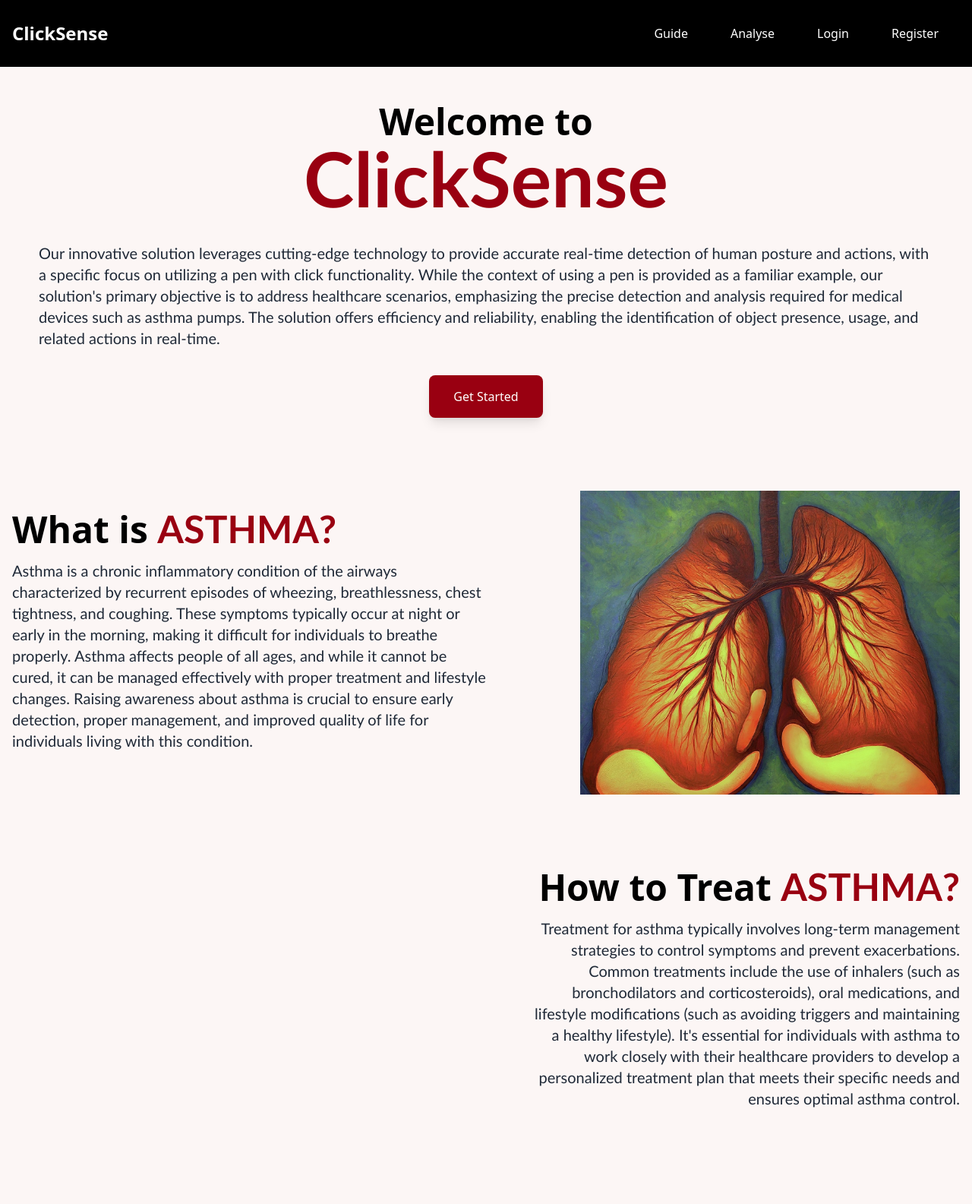
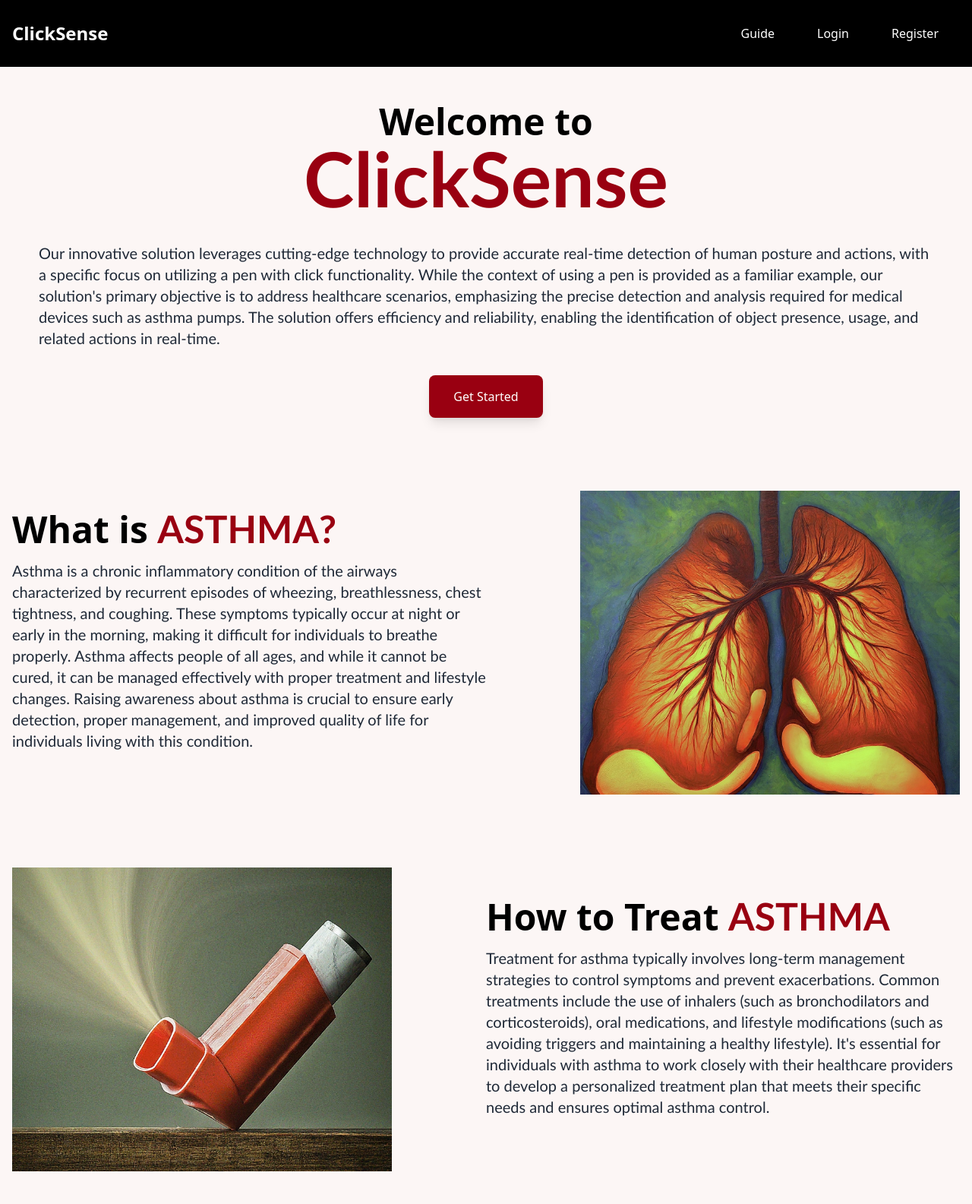
Before and after one commit to kanikachitnis1018/Codeshashtra_ChennaiExpress, a Flask app: page / in a window 1280 px wide. Shown: the top 1585 px of the page at 76% size. Run offline with Flask 3, Linux system fonts and the light colour scheme; some libraries are stand-ins or nearby versions.

Commit message:
Templates

```diff
--- a/package/templates/base.html
+++ b/package/templates/base.html
@@ -10,7 +10,7 @@
     </title>
     <link href="https://cdn.jsdelivr.net/npm/tailwindcss@2.2.19/dist/tailwind.min.css" rel="stylesheet">
 </head>
-<body class="bg-black">
+<body style="background: #FCF6F5">
     <div class="container">
         <nav class="bg-black border-gray-200 dark:bg-gray-900">
             <div class="max-w-screen-xl flex flex-wrap items-center justify-between mx-auto p-4">
@@ -22,9 +22,6 @@
                         <ul class="flex flex-col font-medium p-4 md:p-0 mt-4 rounded-lg bg-black md:space-x-8 rtl:space-x-reverse md:flex-row md:mt-0 md:border-0 dark:bg-gray-800 md:dark:bg-gray-900 dark:border-gray-700">
                             <li>
                                 <a href="{{ url_for('guide') }}" class="block bg-black py-2 px-3 text-white hover:text-blue-700 dark:text-white dark:hover:bg-gray-700 dark:hover:text-blue-500">Guide</a>
-                            </li>
-                            <li>
-                                <a href="{{ url_for('analyse') }}" class="block py-2 px-3 bg-black text-white hover:text-blue-700 dark:text-white dark:hover:bg-gray-700 dark:hover:text-blue-500">Analyse</a>
                             </li>
                             <li>
                                 <a href="{{ url_for('login') }}" class="block py-2 px-3 bg-black text-white hover:text-blue-700 dark:text-white dark:hover:bg-gray-700 dark:hover:text-blue-500">Login</a>
--- a/package/templates/index.html
+++ b/package/templates/index.html
@@ -5,7 +5,7 @@ Home Page
 {% endblock %}
 
 {% block content %}
-    <body style="background-color: #FCF6F5;">
+<body style="background-color: #FCF6F5;">
 
     <div class="container mx-auto px-4 py-12">
         <div class="flex flex-col md:flex-row items-center md:items-start">
@@ -31,12 +31,18 @@ Home Page
         </div>
     </div>
 
-
-    <!-- Treatment Information -->
-    <div class="container mx-auto px-4 py-12">
-        <h1 class="text-4xl md:text-5xl font-bold mb-4" align="right">How to Treat <span style="font-size: 50px; color:#990011; font-family: Trebuchet MS; font-weight: 700px;">ASTHMA?</span></h1>
-        <p class="text-lg md:text-xl text-gray-800 leading-relaxed mb-8" style="font-family: Trebuchet MS;margin-left:60px; padding-left:50%" align="right">Treatment for asthma typically involves long-term management strategies to control symptoms and prevent exacerbations. Common treatments include the use of inhalers (such as bronchodilators and corticosteroids), oral medications, and lifestyle modifications (such as avoiding triggers and maintaining a healthy lifestyle). It's essential for individuals with asthma to work closely with their healthcare providers to develop a personalized treatment plan that meets their specific needs and ensures optimal asthma control.</p>
+<!-- Treatment Information -->
+<div class="container mx-auto px-4 py-12">
+    <div class="flex flex-wrap items-center">
+        <div class="w-full md:w-1/2">
+            <img class="w-full object-cover" src="{{ url_for('static', filename='images/Gemini_Generated_Image (1).jpeg') }}" alt="Treatment Image" style="height: 400px; width: 500px">
+        </div>
+        <div class="w-full md:w-1/2">
+            <h1 class="text-4xl md:text-5xl font-bold mb-4">How to Treat <span style="font-size: 50px; color:#990011; font-family: Trebuchet MS; font-weight: 700;">ASTHMA</span></h1>
+            <p class="text-lg md:text-xl text-gray-800 leading-relaxed mb-8" style="font-family: Trebuchet MS;" align="left">Treatment for asthma typically involves long-term management strategies to control symptoms and prevent exacerbations. Common treatments include the use of inhalers (such as bronchodilators and corticosteroids), oral medications, and lifestyle modifications (such as avoiding triggers and maintaining a healthy lifestyle). It's essential for individuals with asthma to work closely with their healthcare providers to develop a personalized treatment plan that meets their specific needs and ensures optimal asthma control.</p>
+        </div>
     </div>
+</div>
 
     <div class="container mx-auto px-4 py-12">
         <div class="flex flex-wrap items-center">
@@ -45,7 +51,7 @@ Home Page
                 <p class="text-lg md:text-xl text-gray-800 leading-relaxed mb-8" style="font-family: Trebuchet MS;" align="left">Taking precautions can help individuals with asthma manage their condition effectively and reduce the risk of exacerbations. Some essential precautions include avoiding exposure to known triggers (such as allergens, smoke, and pollutants), maintaining good indoor air quality, adhering to medication regimens as prescribed by healthcare providers, and having an asthma action plan in place for emergencies. Additionally, regular exercise and maintaining a healthy diet can contribute to overall asthma management and improve lung function.</p>
             </div>
             <div class="w-full md:w-1/2">
-                <img class="w-full object-cover"align="right" src="{{ url_for('static', filename='images\Gemini_Generated_Image.png') }}" alt="Card image" style="height: 400px; width:500px">
+                <img class="w-full object-cover" align="right" src="{{ url_for('static', filename='images/images.png') }}" alt="Card image" style="height: 400px; width:500px">
             </div>
         </div>
     </div>
@@ -62,7 +68,7 @@ Home Page
                 </div>
             </div>
             <div class="bg-white shadow-lg rounded-lg overflow-hidden transition duration-300 ease-in-out transform hover:scale-105 hover:shadow-xl">
-                <img class="w-full h-64 object-cover" src="{{ url_for('static', filename='images/Gemini_Generated_Image.jpg') }}" alt="Card image">
+                <img class="w-full h-64 object-cover" src="{{ url_for('static', filename='images/download (1).png') }}" alt="Card image">
                 <div class="px-6 py-4">
                     <div class="font-bold text-xl mb-2">Shake Detection and Analysis</div>
                     <p class="text-gray-700 text-base">With our integrated shake detection feature, the system can identify pre-action behaviors by detecting shaking movements of the pen before its use. It offers detailed analysis, including the count, frequency, and orientation of shakes per second, enhancing the accuracy of action detection and providing valuable insights into user behavior.</p>
@@ -73,6 +79,7 @@ Home Page
                 <div class="px-6 py-4">
                     <div class="font-bold text-xl mb-2">Guided Tour for User Understanding</div>
                     <p class="text-gray-700 text-base">To ensure effective utilization of the technology, our solution incorporates a guided tour feature. Users are provided with a step-by-step walkthrough of the system's functionalities, enabling them to understand and utilize the technology effectively. This feature enhances user experience and promotes user engagement by facilitating seamless interaction with the system.</p>
+
                 </div>
             </div>
         </div>
```
Also changed, not shown: package/static/images/download (1).png (added), package/static/images/download.jpeg (added), package/static/images/inhaler_mdi_withspacer-1.jpg (added).
